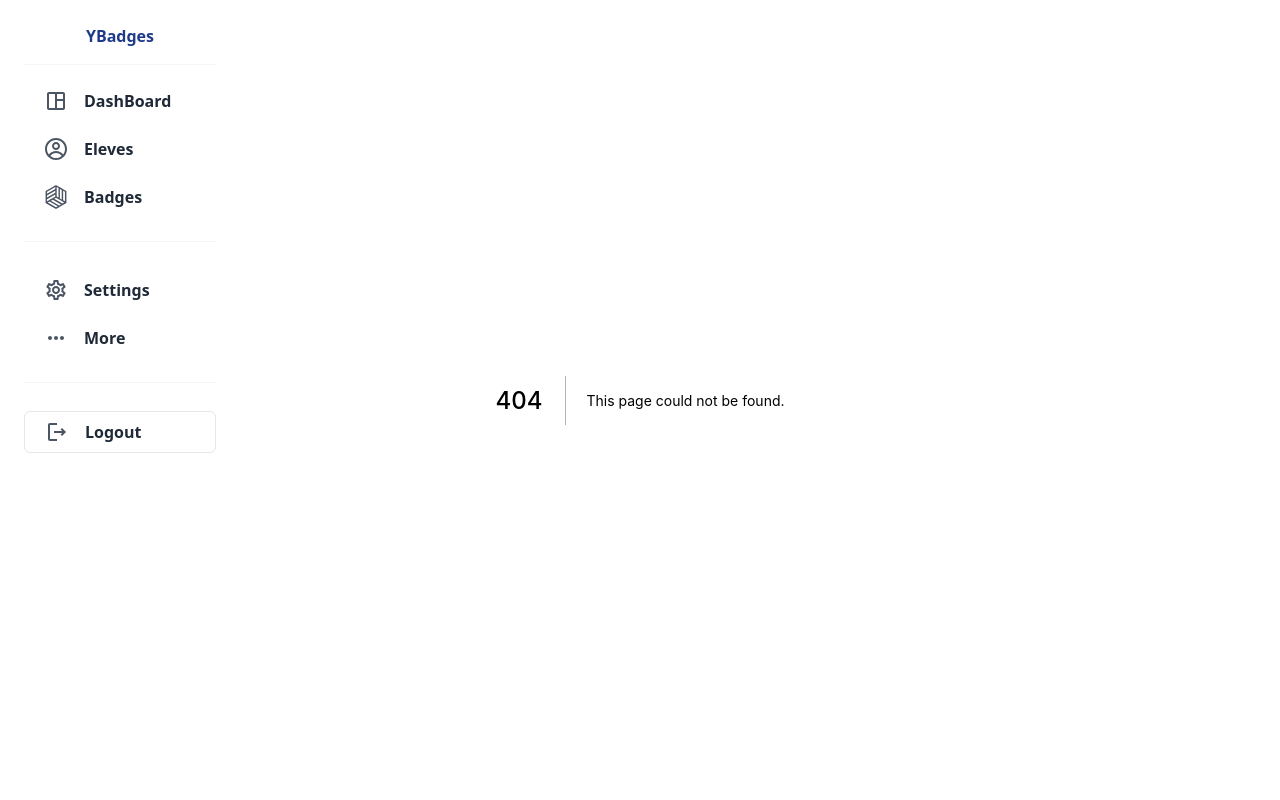
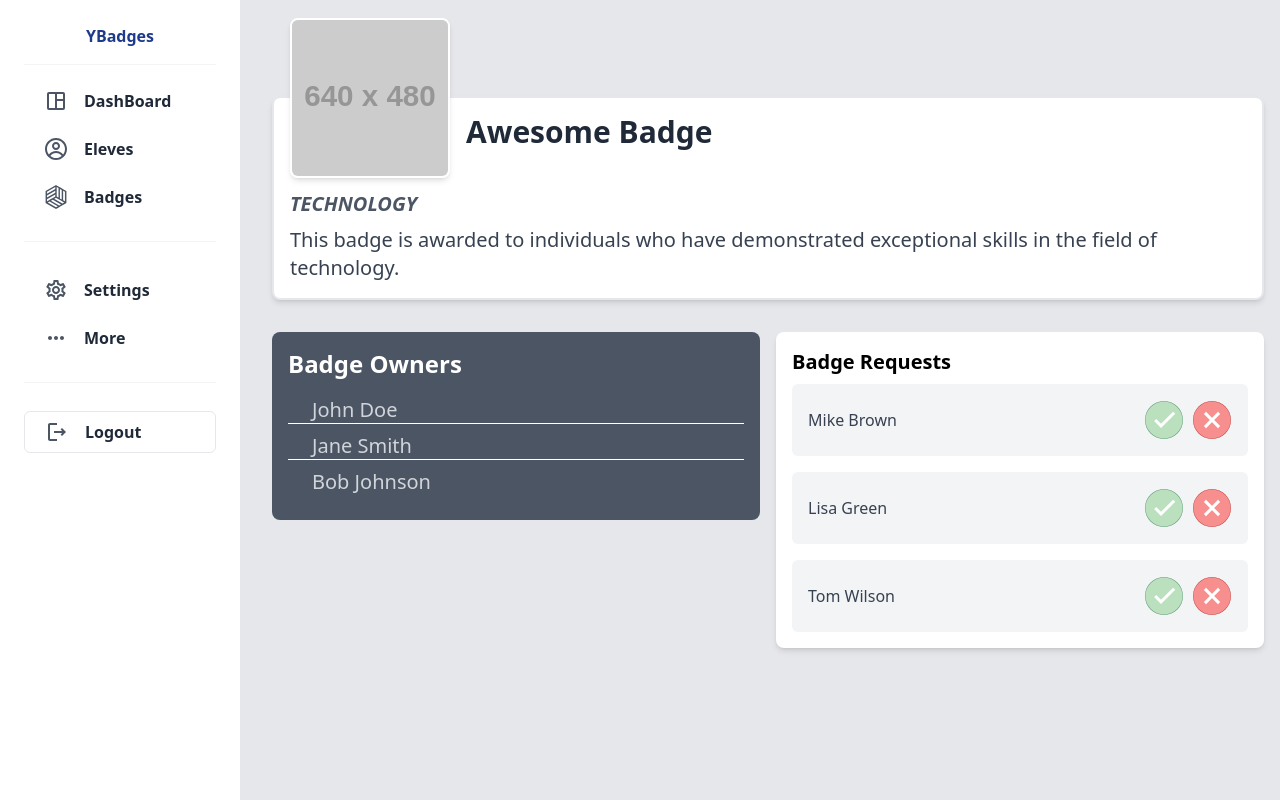
Before and after one commit to Nyftheart/ybadges, a Next.js app: page /badge in a window 1280 px wide. Before the commit this address had no page. Built offline with nearby package versions, Linux system fonts and the light colour scheme.

Commit message:
Ajout gestion des badges manque le lien BDD, quand azure fonctionneras.

```diff
--- /dev/null
+++ b/src/component/BadgeBanner.tsx
@@ -0,0 +1,21 @@
+import React from "react";
+import IBadge from "../types/Badge";
+
+interface BannerProps {
+    badge: IBadge;
+}
+const Banner: React.FC<BannerProps> = ({ badge }) => {
+    return (
+        <div className="bg-white shadow-md rounded-lg overflow-hidden border-2 mt-20">
+            <img className="absolute w-40 h-40 object-cover transform -translate-y-20 translate-x-4 rounded-lg border-2 border-white shadow-md" src={badge.image} alt={badge.name} />
+            <div className="p-4">
+                <h2 className="pl-44 text-3xl font-bold mb-2 text-gray-800">{badge.name}</h2>
+                <p className="text-gray-600 mb-2 mt-10 text-xl uppercase italic font-extrabold">{badge.category}</p>
+                <p className="text-gray-700 text-xl leading-7">{badge.description}</p>
+            </div>
+        </div>
+    );
+};
+
+
+export default Banner
--- a/src/component/BadgeCard.tsx
+++ b/src/component/BadgeCard.tsx
@@ -4,12 +4,13 @@ interface CardProps {
     image: string;
     name: string;
     category: string;
+    handleClick: React.MouseEventHandler<HTMLDivElement>;
 }
 
-const CardBadge: React.FC<CardProps> = ({ image, name, category }) => {
+const CardBadge: React.FC<CardProps> = ({ image, name, category,handleClick }) => {
     return (
         <div className="p-4 w-full md:w-1/4 lg:w-1/4 xl:w-1/4">
-            <div className="bg-white shadow-lg rounded-lg overflow-hidden">
+            <div className="bg-white shadow-lg rounded-lg overflow-hidden" onClick={handleClick}>
                 <img className="w-full" src={image} alt={name} />
                 <div className="p-4">
                     <h2 className="text-xl font-bold mb-2">{name}</h2>
--- /dev/null
+++ b/src/component/BadgeOwners.tsx
@@ -0,0 +1,27 @@
+import IBadge from "../types/Badge";
+import React from "react";
+
+interface BadgeOwnersProps {
+    badge: IBadge;
+}
+
+const BadgeOwners: React.FC<BadgeOwnersProps> = ({ badge }) => {
+    return (
+        <div className="bg-gray-600 rounded-lg overflow-hidden mt-4">
+            <div className="p-4">
+                <h3 className="text-2xl font-bold mb-4 text-white">Badge Owners</h3>
+                <ul className="list-none ml-6">
+                    {badge.owners.map((owner, index) => (
+                        <li key={owner} className="text-gray-300 text-xl mb-2 relative">
+                            {owner}
+                            {index !== badge.owners.length - 1 && <div className="h-px bg-white absolute bottom-0 -left-6 right-0"></div>}
+                        </li>
+                    ))}
+                </ul>
+            </div>
+        </div>
+    );
+};
+
+
+export default BadgeOwners;
--- /dev/null
+++ b/src/component/BadgeRequest.tsx
@@ -0,0 +1,41 @@
+import React from "react";
+import IBadge from "../types/Badge";
+
+interface BadgeRequestsProps {
+    badge: IBadge;
+}
+
+const BadgeRequests: React.FC<BadgeRequestsProps> = ({ badge }) => {
+    const handleAccept = (request: string) => {
+        console.log(`Accepted request from ${request}`);
+    };
+
+    const handleReject = (request: string) => {
+        console.log(`Rejected request from ${request}`);
+    };
+
+    return (
+        <div className="bg-white shadow-md rounded-lg overflow-hidden mt-4">
+            <div className="p-4">
+                <h3 className="text-xl font-bold mb-2">Badge Requests</h3>
+                <ul className="list-none flex flex-col gap-4">
+                    {badge.requests.map((request) => (
+                        <li key={request} className="text-gray-700 flex items-center justify-between bg-gray-100 p-4 rounded-md">
+                            <span>{request}</span>
+                            <div className="flex items-center gap-2">
+                                <div onClick={() => handleAccept("Accept")}>
+                                    <img className="w-10 h-10" src="/icons/check.svg" alt="Accept" />
+                                </div>
+                                <div onClick={() => handleReject("reject")}>
+                                    <img className="w-10 h-10" src="/icons/cancel.svg" alt="Reject" />
+                                </div>
+                            </div>
+                        </li>
+                    ))}
+                </ul>
+            </div>
+        </div>
+    );
+};
+
+export default BadgeRequests;
--- a/src/component/SideNavBar.tsx
+++ b/src/component/SideNavBar.tsx
@@ -42,7 +42,7 @@ const SideNavBar = () => {
                             </div>
                             </a>
                             {/* eslint-disable-next-line @next/next/no-html-link-for-pages */}
-                            <a href="./Badges">
+                            <a href="./badges">
                             <div className="flex mb-2 justify-start items-center gap-4 px-5 hover:bg-gray-900 p-2 rounded-md group cursor-pointer hover:shadow-lg m-auto ">
                                 <SiOpenbadges className="text-2xl text-gray-600 group-hover:text-white "/>
                                 <h3 className="text-base text-gray-800 group-hover:text-white font-semibold">Badges</h3>
--- /dev/null
+++ b/src/pages/badge.tsx
@@ -0,0 +1,32 @@
+import React from 'react';
+import Banner from '../component/BadgeBanner'
+import BadgeOwners from "../component/BadgeOwners";
+import BadgeRequests from "../component/BadgeRequest";
+const BadgeDetailPage: React.FC = ({  }) => {
+
+    const badge = {
+        id: '123',
+        image: 'https://via.placeholder.com/640x480.png/0077be?text=Badge+Image',
+        name: 'Awesome Badge',
+        category: 'Technology',
+        description: 'This badge is awarded to individuals who have demonstrated exceptional skills in the field of technology.',
+        owners: ['John Doe', 'Jane Smith', 'Bob Johnson'],
+        requests: ['Mike Brown', 'Lisa Green', 'Tom Wilson'],
+    };
+
+    return (
+    <div className="container p-4">
+    <Banner badge={badge} />
+    <div className="grid grid-cols-2 gap-4 mt-4">
+    <div className="col-span-1">
+    <BadgeOwners badge={badge} />
+    </div>
+    <div className="col-span-1">
+    <BadgeRequests badge={badge} />
+    </div>
+    </div>
+    </div>
+    );
+};
+
+    export default BadgeDetailPage;
--- a/src/pages/Badges.tsx
+++ b/src/pages/badges.tsx
@@ -1,5 +1,6 @@
 import type { NextPage } from 'next'
 import CardBadge from "../component/BadgeCard";
+import { useRouter } from 'next/router'
 
 const cardsData = [
     {
@@ -49,12 +50,19 @@ const cardsData = [
     },
 ];
 
+
 const Badges: NextPage = () => {
+    const router = useRouter()
+    const goCard = () => {
+        console.log('clickedCard');
+       router.push('/badge').then(res => console.log('valid : ',res)).catch(err => console.log('erreur : ',err));
+    };
+
     return (
         <div className="container p-4">
             <div className="flex flex-wrap -mx-4">
                 {cardsData.map((cardData, index) => (
-                    <CardBadge key={index} {...cardData} />
+                    <CardBadge handleClick={goCard} key={index} {...cardData} />
                 ))}
             </div>
         </div>
--- a/src/pages/etudiants.tsx
+++ b/src/pages/etudiants.tsx
@@ -1,7 +1,6 @@
 import React, {useEffect, useState} from 'react';
 import EtudiantTable from "../component/EtudiantTable";
 import userService from "../services/User.service";
-import AddUserModal from "../component/AddUserModal";
 function Etudiants() {
     const [allEtudiants,setAllEtudiants] = useState([]);
     useEffect(() => {
```
Also changed, not shown: src/types/Badge.ts (+7 -10 lines), public/icons/cancel.svg (added), public/icons/check.svg (added).
